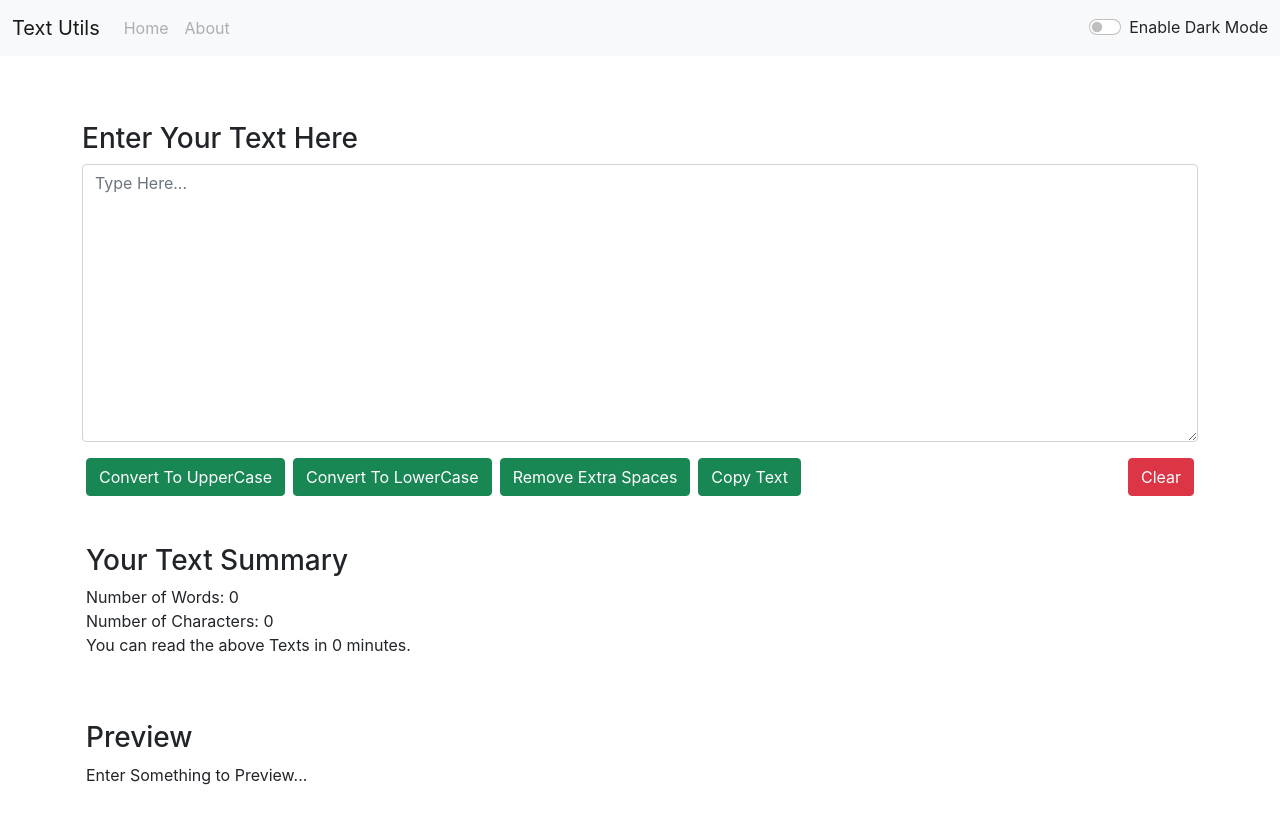
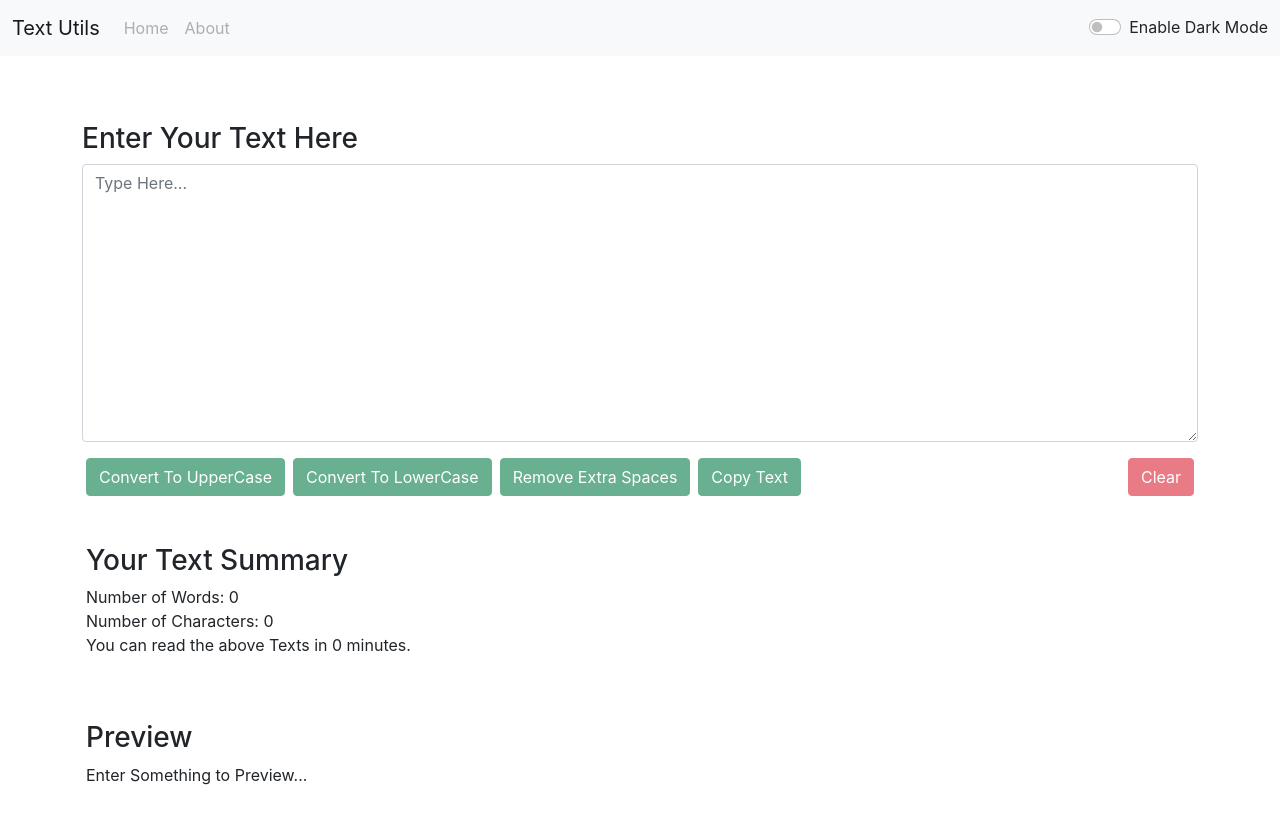
Before and after one commit to Kishor-Malakar/Text-Utils, a React (Create React App) app: page / in a window 1280 px wide. Shown: the top 822 px of the page. Built offline with nearby package versions, Linux system fonts and the light colour scheme.

Commit message:
Update TextArea.js

```diff
--- a/src/components/TextArea.js
+++ b/src/components/TextArea.js
@@ -14,6 +14,7 @@ export default function TextArea(props) {
     let copy = document.getElementById("myText");
     copy.select();
     navigator.clipboard.writeText(copy.value);
+    document.getSelection().removeAllRanges();
     props.showAlert("Copied to Clipboard.")
   };
   const handleSpace = () => {
@@ -42,19 +43,19 @@ export default function TextArea(props) {
           }}
           placeholder="Type Here..."
         />
-        <button className="btn btn-success my-3 mx-1" onClick={handleClickUp}>
+        <button disabled={text.length===0} className="btn btn-success my-3 mx-1" onClick={handleClickUp}>
           Convert To UpperCase
         </button>
-        <button className="btn btn-success my-3 mx-1" onClick={handleClickDown}>
+        <button disabled={text.length===0} className="btn btn-success my-3 mx-1" onClick={handleClickDown}>
           Convert To LowerCase
         </button>
-        <button className="btn btn-success my-3 mx-1" onClick={handleSpace}>
+        <button disabled={text.length===0} className="btn btn-success my-3 mx-1" onClick={handleSpace}>
           Remove Extra Spaces
         </button>
-        <button className="btn btn-success my-3 mx-1" onClick={handleCopy}>
+        <button disabled={text.length===0} className="btn btn-success my-3 mx-1" onClick={handleCopy}>
           Copy Text
         </button>
-        <button className="btn btn-danger my-3 mx-1 float-end" onClick={handleClear}>
+        <button disabled={text.length===0} className="btn btn-danger my-3 mx-1 float-end" onClick={handleClear}>
           Clear
         </button>
       </div>
```
